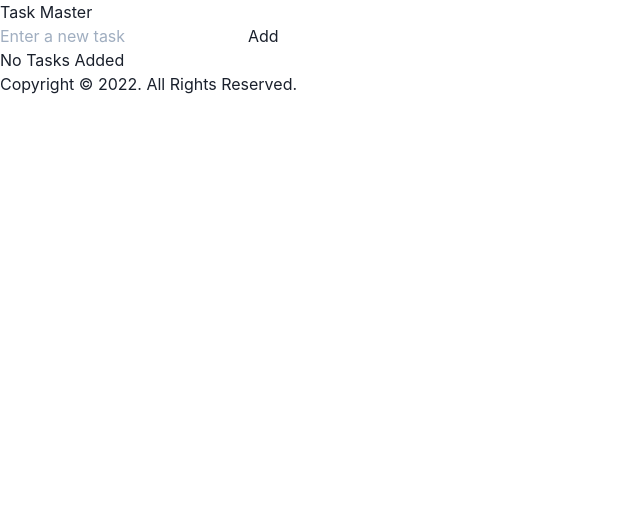
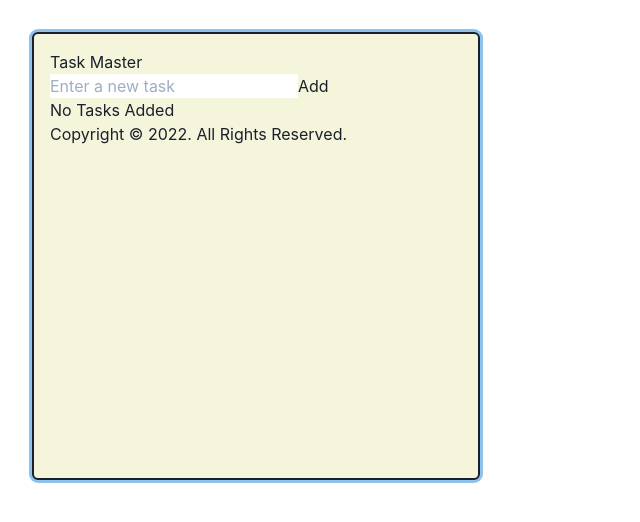
Before and after one commit to hyper63/hyper-todo-list-demo, a React (Create React App) app: page / in a window 1280 px wide. Shown: the top 522 px of the page, without its empty margins (0-640 px from the left). Built offline with nearby package versions, Linux system fonts and the light colour scheme; no server answers.

Commit message:
Enhancement: added Box to Homepage.js with necessary UI improvements #89

```diff
--- a/src/pages/Homepage.js
+++ b/src/pages/Homepage.js
@@ -54,7 +54,16 @@ const Homepage = (props) => {
     }
   }
   return (
-    <Box>
+    <Box
+      boxSize='md'
+      border='2px'
+      borderRadius='md'
+      rounded='md'
+      boxShadow='outline'
+      bg='#f5f5dc'
+      m={8}
+      p={4}
+    >
       <Header name='Task Master' />
       <Form addTodo={addTask} />
       {tasks && tasks.length > 0
```
